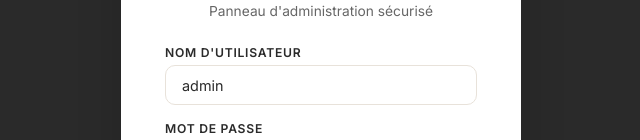
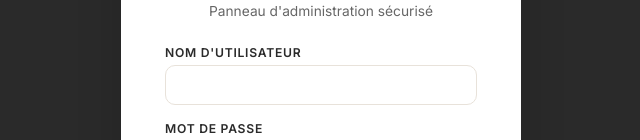
Before and after one commit to RadhwaneHarresCode/Haji-Cosm-tique, a React (Create React App) app in the folder frontend/: page /admin/login in a window 1280 px wide. Shown: the part 294-434 px from the top of the page, without its empty margins (319-959 px from the left). Built offline with nearby package versions, Linux system fonts and the light colour scheme; no server answers; a web font is replaced by a local one.

Commit message:
Update AdminLogin.jsx

```diff
--- a/frontend/src/pages/AdminLogin.jsx
+++ b/frontend/src/pages/AdminLogin.jsx
@@ -6,7 +6,7 @@ import './AdminLogin.css';
 const API = process.env.REACT_APP_API_URL || 'http://localhost:5000';
 
 export default function AdminLogin() {
-  const [form, setForm]     = useState({ username: 'admin', password: '' });
+  const [form, setForm]     = useState({ username: '', password: '' });
   const [error, setError]   = useState('');
   const [loading, setLoading] = useState(false);
   const navigate = useNavigate();
```
